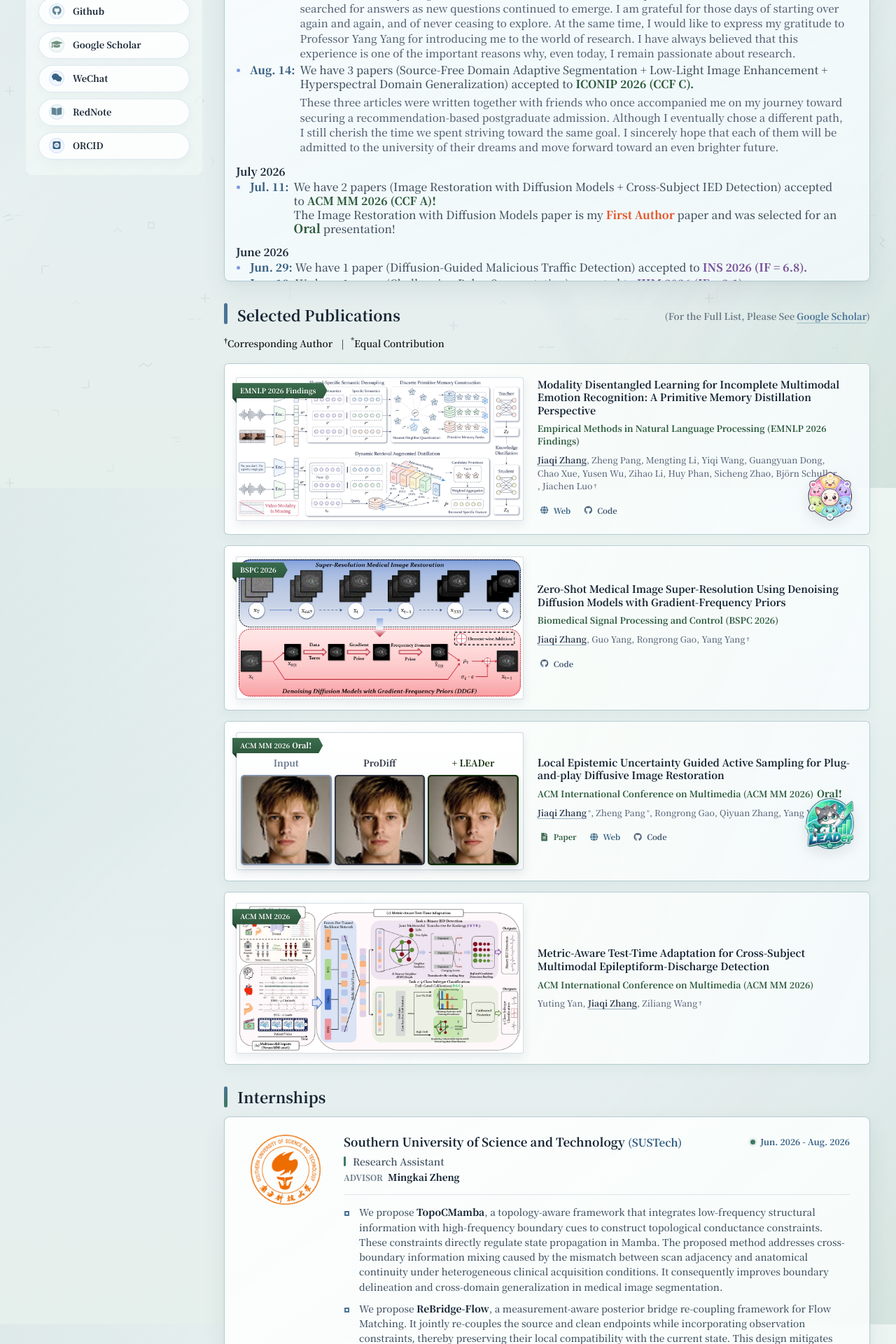
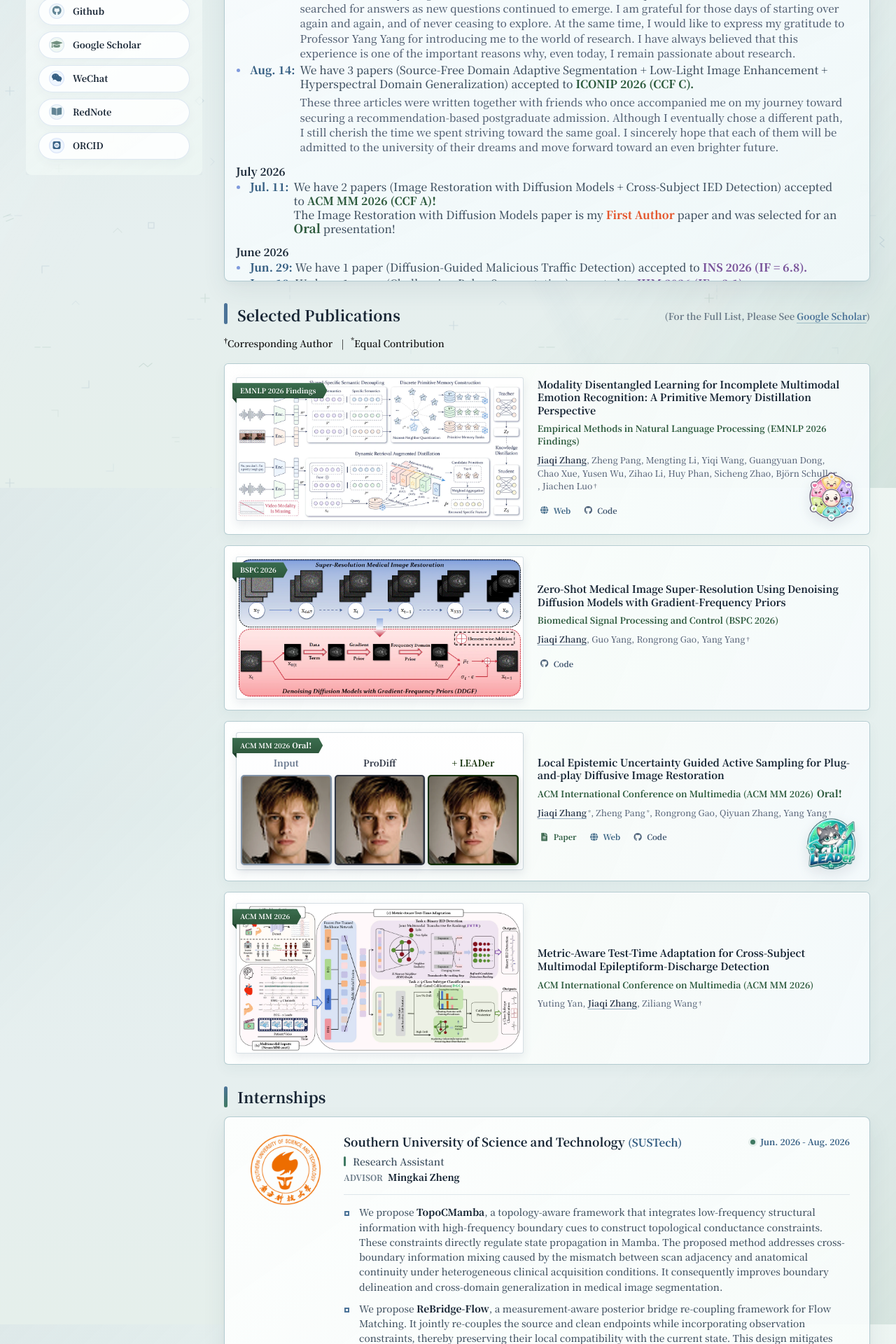
Before and after one commit to JiaqiZhang-Sengoku/JiaqiZhang-Sengoku.github.io, a Jekyll site: the page built from _pages/about.md, in a window 1280 px wide. Shown: the part 498-2418 px from the top of the page at 70% size. Built offline with Jekyll 4.4.1, drawn with Linux system fonts in a browser that asks for light colours; some web fonts are replaced; comment, search, counter and statistics services are not loaded.

Commit message:
20260707

```diff
--- a/assets/css/main.scss
+++ b/assets/css/main.scss
@@ -2013,13 +2013,14 @@
 }
 
 .paper-box-text--with-logo {
+    position: static;
     min-height: 94px;
 }
 
 .paper-method-logo {
     position: absolute;
-    right: 2px;
-    bottom: 1px;
+    right: 16px;
+    bottom: 15px;
     display: block;
     width: 76px;
     height: 76px;
@@ -3520,8 +3521,8 @@
     }
 
     .paper-method-logo {
-        right: 1px;
-        bottom: 3px;
+        right: 12px;
+        bottom: 12px;
         width: 64px;
         height: 64px;
     }
```
